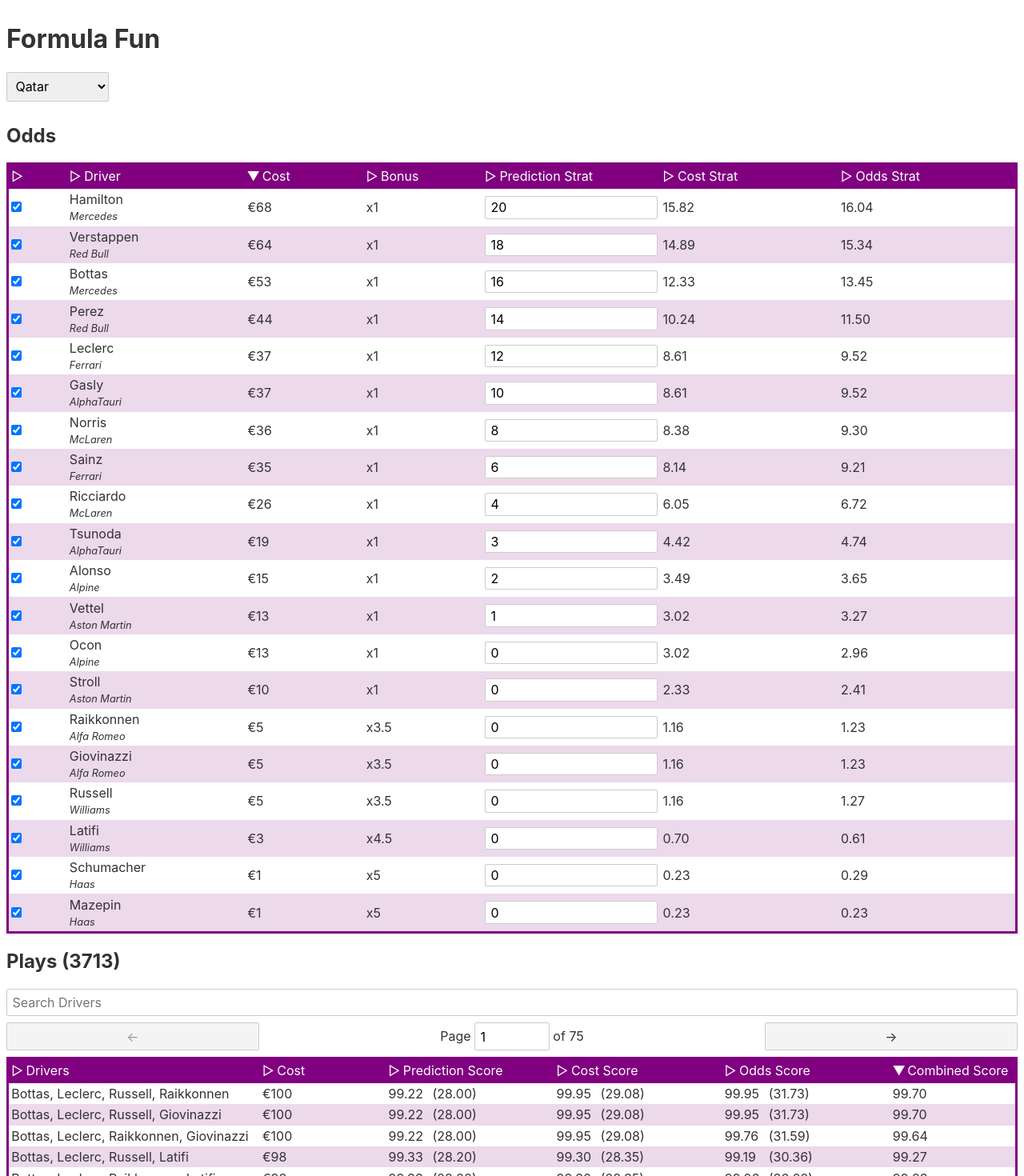
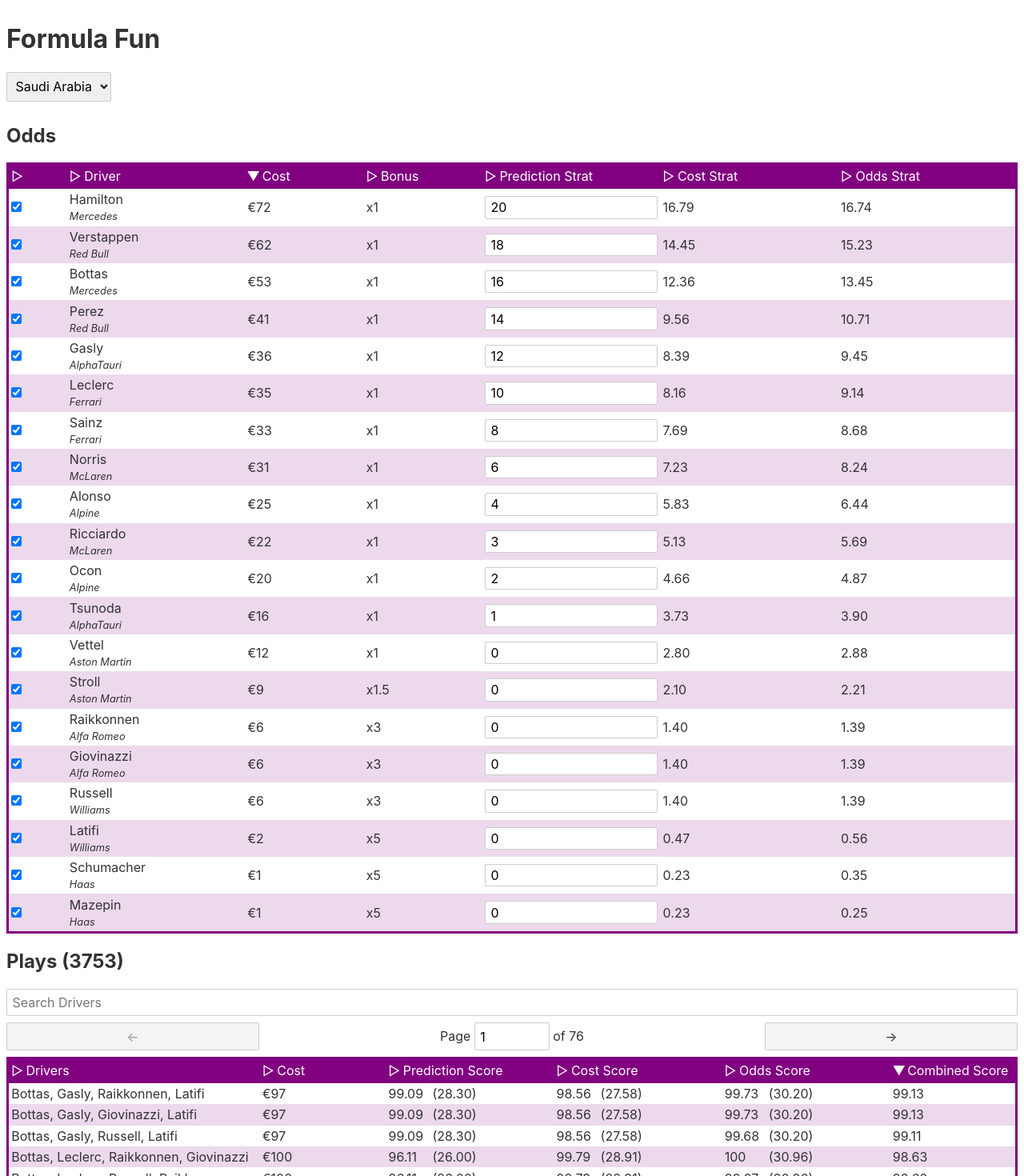
Before and after one commit to decepulis/formula-fun, a Svelte app: page / in a window 1280 px wide. Shown: the top 1470 px of the page at 80% size. Built offline with nearby package versions, Linux system fonts and the light colour scheme.

Commit message:
Quatar Results, Saudi Odds

```diff
--- a/src/season.ts
+++ b/src/season.ts
@@ -918,5 +918,52 @@
       Russell: { o1: 100000, o3: 15000, o6: 5000, o10: 350 },
       Latifi: { o1: 200000, o3: 50000, o6: 15000, o10: 800 },
     },
+    results: [
+      "Hamilton",
+      "Verstappen",
+      "Alonso",
+      "Perez",
+      "Ocon",
+      "Stroll",
+      "Sainz",
+      "Leclerc",
+      "Norris",
+      "Vettel",
+      "Gasly",
+      "Ricciardo",
+      "Tsunoda",
+      "Raikkonnen",
+      "Giovinazzi",
+      "Schumacher",
+      "Russell",
+      "Mazepin",
+      "Latifi",
+      "Bottas",
+    ],
+  },
+  {
+    race: "Saudi Arabia",
+    odds: {
+      Hamilton: { o1: -200, o3: -600, o6: -800, o10: -900 },
+      Bottas: { o1: 1100, o3: -200, o6: -500, o10: -600 },
+      Verstappen: { o1: 225, o3: -400, o6: -700, o10: -800 },
+      Perez: { o1: 3300, o3: 250, o6: -300, o10: -500 },
+      Leclerc: { o1: 6600, o3: 600, o6: -190, o10: -400 },
+      Sainz: { o1: 6600, o3: 700, o6: -150, o10: -400 },
+      Ricciardo: { o1: 15000, o3: 1400, o6: 200, o10: -165 },
+      Norris: { o1: 10000, o3: 800, o6: -140, o10: -300 },
+      Stroll: { o1: 50000, o3: 6600, o6: 2000, o10: 175 },
+      Vettel: { o1: 50000, o3: 3300, o6: 1000, o10: 135 },
+      Alonso: { o1: 15000, o3: 1400, o6: 185, o10: -300 },
+      Ocon: { o1: 15000, o3: 1600, o6: 500, o10: -225 },
+      Gasly: { o1: 3300, o3: 500, o6: -225, o10: -350 },
+      Tsunoda: { o1: 15000, o3: 1600, o6: 1000, o10: -150 },
+      Raikkonnen: { o1: 100000, o3: 10000, o6: 6600, o10: 300 },
+      Giovinazzi: { o1: 100000, o3: 10000, o6: 6600, o10: 300 },
+      Schumacher: { o1: 300000, o3: 25000, o6: 20000, o10: 1600 },
+      Mazepin: { o1: 300000, o3: 25000, o6: 20000, o10: 2500 },
+      Russell: { o1: 200000, o3: 10000, o6: 6600, o10: 300 },
+      Latifi: { o1: 300000, o3: 25000, o6: 15000, o10: 900 },
+    },
   },
 ];
```
